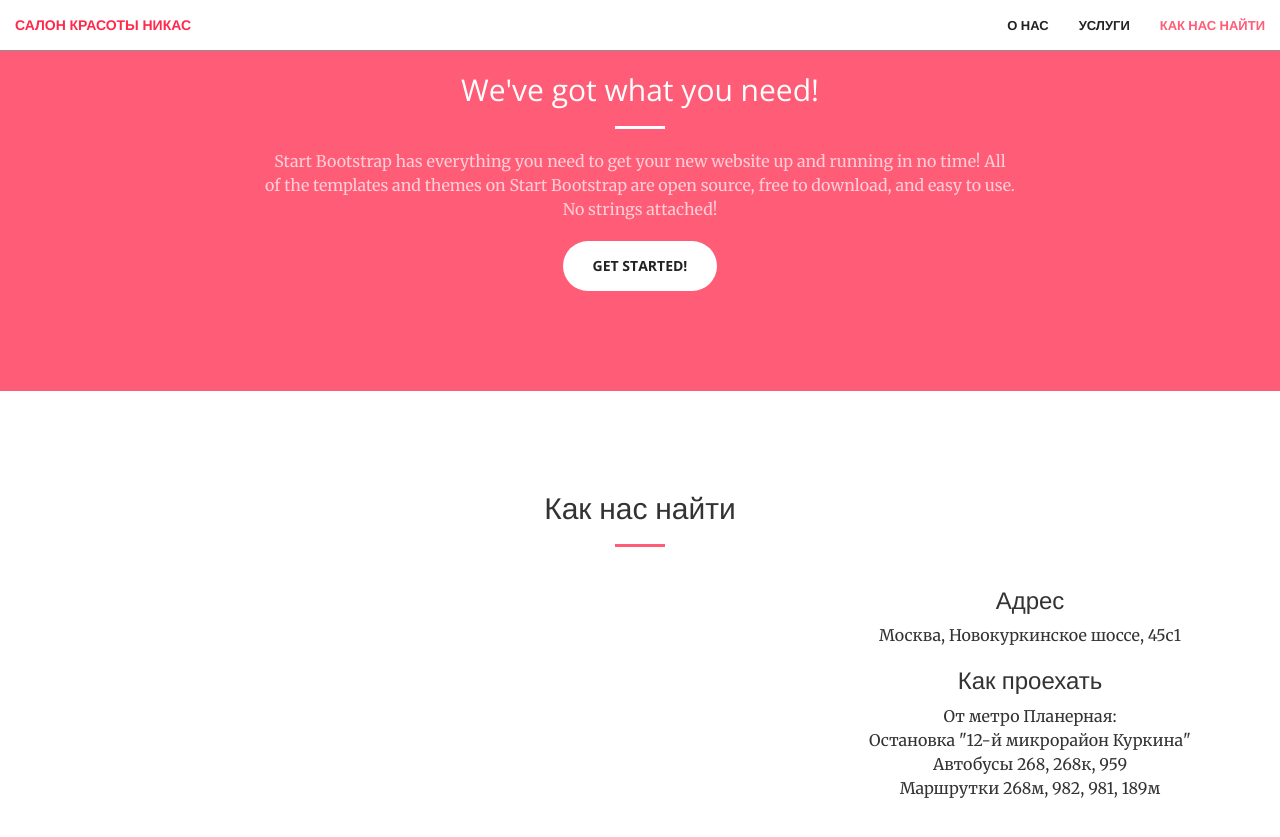
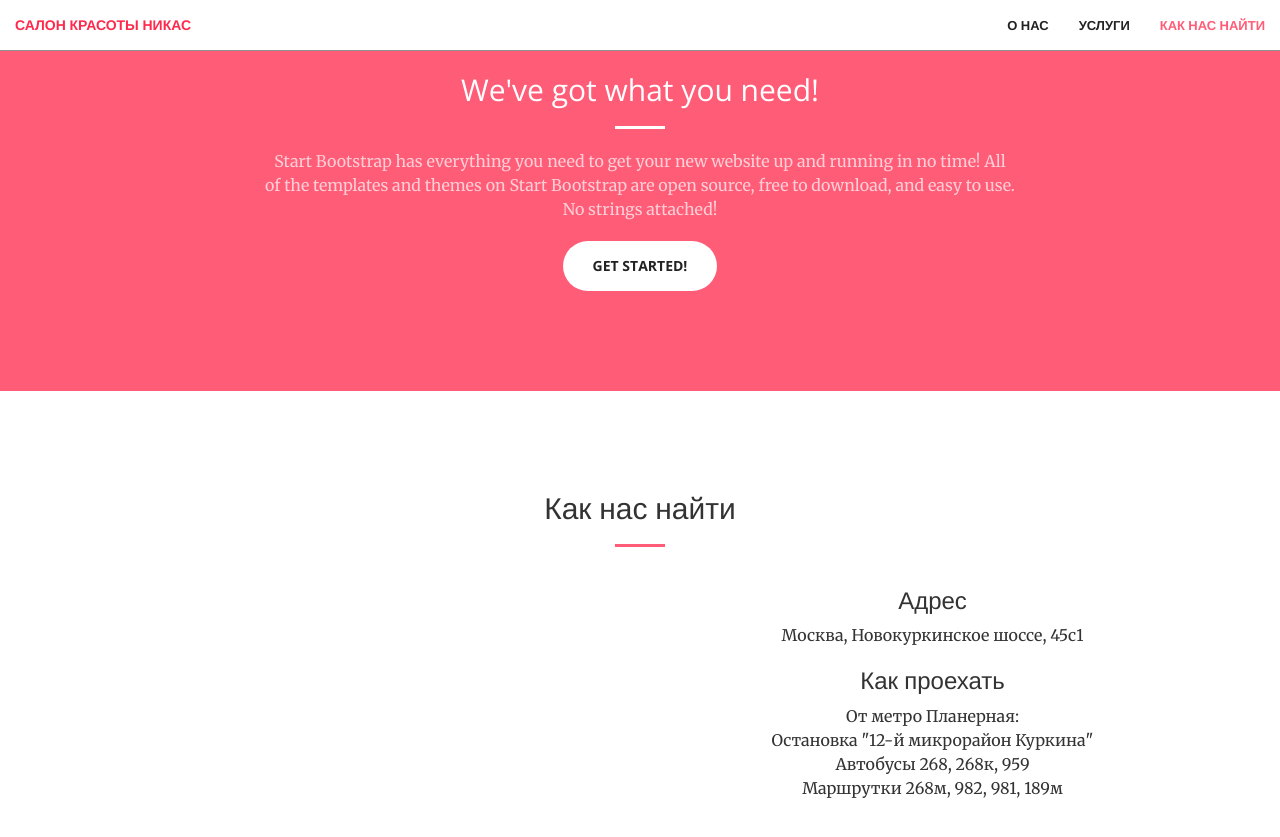
Before and after one commit to Burtonserg/nikas, a Jekyll site: the page built from index.html, in a window 1280 px wide and 900 px high, scrolled down 927 px. Shown: the top 837 px of the window. Built offline with Jekyll 4.4.1, drawn with Linux system fonts in a browser that asks for light colours.

Commit message:
centering

```diff
--- a/_includes/services.html
+++ b/_includes/services.html
@@ -9,7 +9,7 @@
     </div>
     <div class="container">
         <div class="row">
-            <div class="col-lg-8 col-md-12 text-center">
+            <div class="col-lg-6 col-md-12 text-center">
                 <div class="service-box">
                     <!--<script type="text/javascript" charset="utf-8" src="https://api-maps.yandex.ru/services/constructor/1.0/js/?sid=1e_GjNC6vXSwNmDRuGCfpHFeIrKhv4MD&width=600&height=400&lang=ru_RU&sourceType=constructor"></script>
                     -->
@@ -23,7 +23,7 @@
                 </div>
                 -->
             </div>
-            <div class="col-lg-4 col-md-12 text-center">
+            <div class="col-lg-6 col-md-12 text-center">
                 <div class="service-box">
 
                     <h3>Адрес</h3>
```
